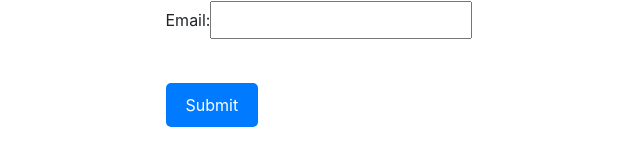
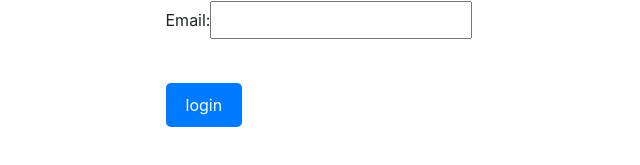
Before and after one commit to Gracilin/Frontend, a React (Create React App) app: page / in a window 1280 px wide. Shown: the part 187-352 px from the top of the page, without its empty margins (319-959 px from the left). Built offline with nearby package versions, Linux system fonts and the light colour scheme.

Commit message:
Update App.js

```diff
--- a/src/App.js
+++ b/src/App.js
@@ -27,7 +27,7 @@
           <input type="email" value={email} onChange={(e) => setEmail(e.target.value)} />
         </label>
         <br />
-        <button type="submit">Submit</button>
+        <button type="submit">login</button>
       </form>
     </div>
   );
```
